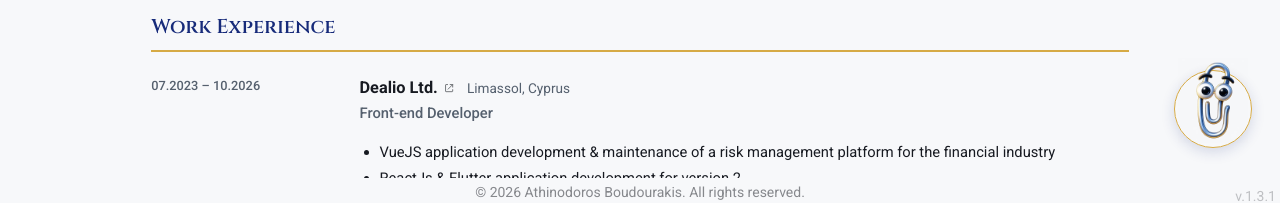
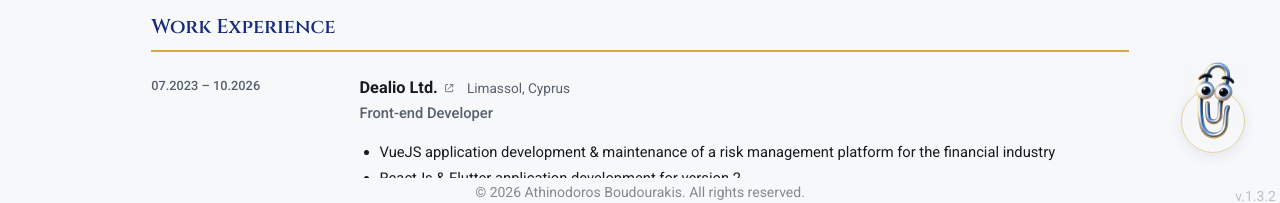
Before and after one commit to aBoudourakis/cv, a React (Vite) app: page /CV in a window 1280 px wide. Shown: the part 593-796 px from the top of the page. Built offline with nearby package versions, Linux system fonts and the light colour scheme; no server answers.

Commit message:
feature: CV RAG - add style enhancements for Clip Mascot of the portfolio assistant feature - change version to 1.3.2

```diff
--- a/package.json
+++ b/package.json
@@ -2,7 +2,7 @@
   "name": "athos-cv",
   "private": true,
   "type": "module",
-  "version": "1.3.1",
+  "version": "1.3.2",
   "scripts": {
     "dev": "vite",
     "build": "tsc -b && vite build",
--- a/src/components/PortfolioAssistant/AssistantLauncher.module.scss
+++ b/src/components/PortfolioAssistant/AssistantLauncher.module.scss
@@ -39,18 +39,24 @@
 .Ring {
   position: absolute;
   left: 50%;
-  top: 60%;
+  top: 73%;
   transform: translate(-50%, -50%);
   z-index: 0;
 
-  width: 78px;
-  height: 78px;
+  width: 64px;
+  height: 64px;
   border-radius: 50%;
   border: 1.5px solid var(--assistant-accent);
   background: none;
   box-shadow: 0 4px 14px var(--assistant-shadow);
+  opacity: 0.5;
 
-  transition: border-color 200ms ease, box-shadow 200ms ease;
+  //transition: border-color 200ms ease, box-shadow 200ms ease;
+  transition: all ease-in-out 0.2s;
+
+  &:hover {
+    opacity: 1;
+  }
 }
 
 .LauncherButton:hover .Ring,
--- a/src/components/PortfolioAssistant/AssistantPanel.module.scss
+++ b/src/components/PortfolioAssistant/AssistantPanel.module.scss
@@ -35,7 +35,7 @@
 
 .Title {
   margin: 0;
-  font-family: var(--font-title), serif;
+  font-family: var(--font-body), sans-serif;
   font-size: 1.05rem;
   font-weight: 600;
   color: var(--ab-header-color);
--- a/src/components/PortfolioAssistant/ClipMascot.module.scss
+++ b/src/components/PortfolioAssistant/ClipMascot.module.scss
@@ -21,7 +21,7 @@
 /* ---------- States ---------- */
 
 .MascotRoot[data-state='hover'] {
-  transform: rotate(-4deg) translateY(-1px);
+  transform: rotate(-4deg) translateY(-1px) scale(1.1);
 }
 
 .MascotRoot[data-state='open'] {
```
